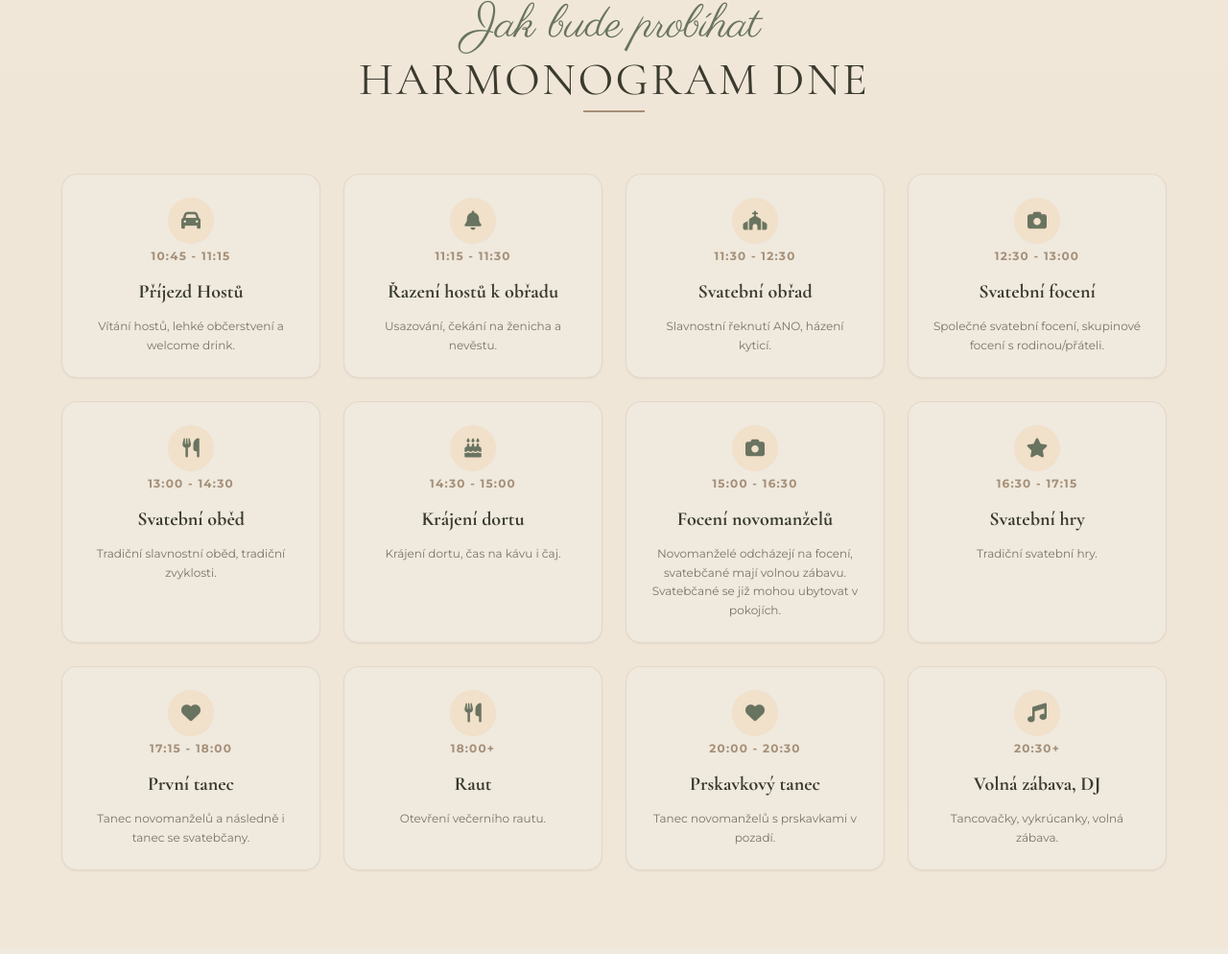
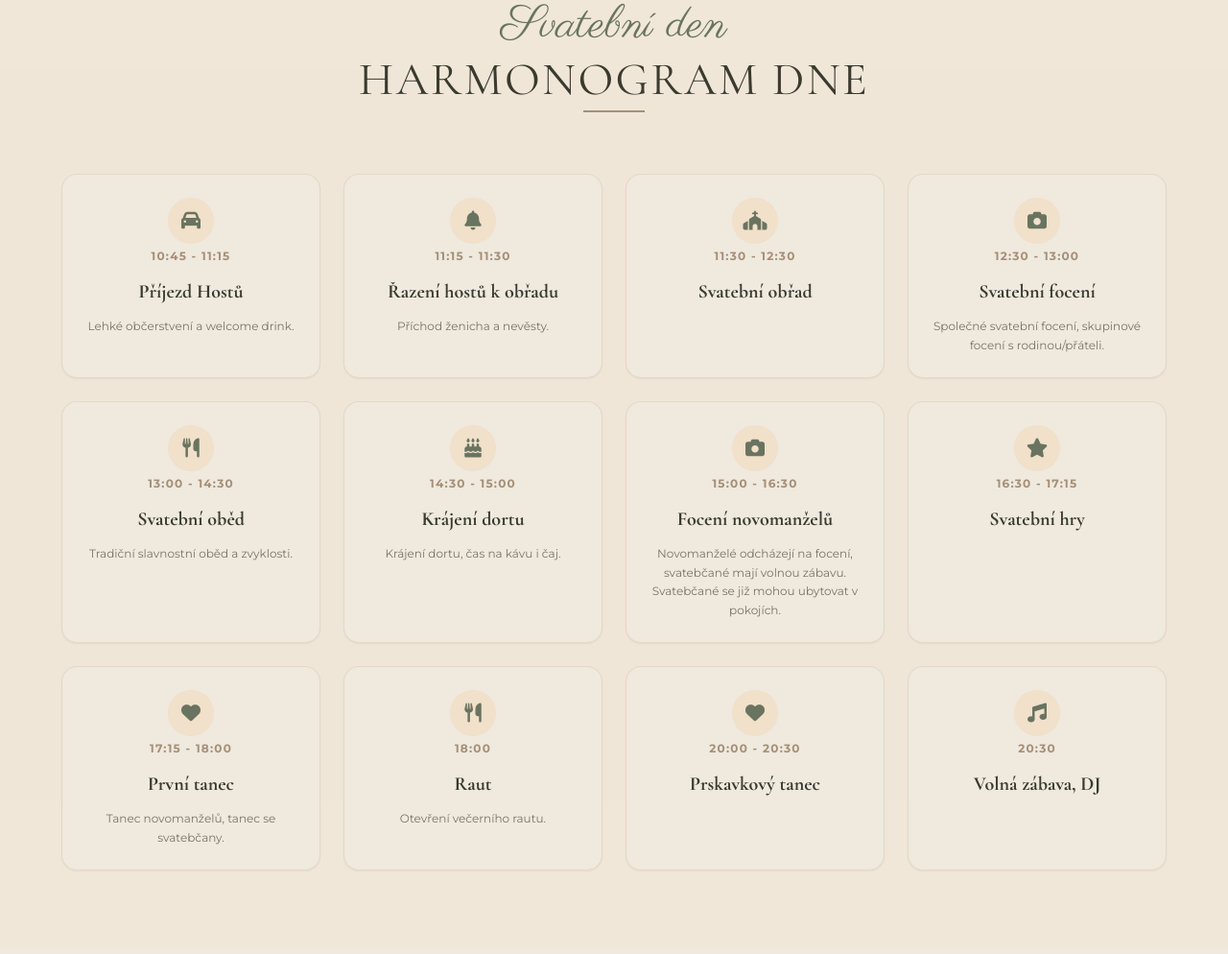
Before and after one commit to MaSi-pimple/nas-den-pratele, a plain HTML site: page index.html in a window 1280 px wide. Shown: the part 4246-5240 px from the top of the page at 96% size. Drawn offline with nearby package versions, Linux system fonts and the light colour scheme.

Commit message:
Update schedule details and descriptions in index.html

```diff
--- a/index.html
+++ b/index.html
@@ -306,7 +306,7 @@
         <section id="harmonogram" class="py-20 px-4 bg-wedding-champagne/30">
             <div class="max-w-6xl mx-auto">
                 <div class="text-center mb-16 space-y-2 reveal-element">
-                    <p class="font-script-custom text-4xl sm:text-5xl text-wedding-green">Jak bude probíhat</p>
+                    <p class="font-script-custom text-4xl sm:text-5xl text-wedding-green">Svatební den</p>
                     <h2 class="font-serif text-3xl sm:text-5xl uppercase tracking-wider text-wedding-dark">Harmonogram Dne</h2>
                     <div class="w-16 h-0.5 bg-wedding-taupe mx-auto mt-4"></div>
                 </div>
@@ -318,7 +318,7 @@
                         </div>
                         <span class="text-xs uppercase tracking-widest font-bold text-wedding-taupe">10:45 - 11:15</span>
                         <h3 class="font-serif text-xl font-bold text-wedding-dark">Příjezd Hostů</h3>
-                        <p class="text-xs text-wedding-stone leading-relaxed">Vítání hostů, lehké občerstvení a welcome drink.</p>
+                        <p class="text-xs text-wedding-stone leading-relaxed">Lehké občerstvení a welcome drink.</p>
                     </div>
 
                     <div class="bg-wedding-cream p-6 rounded-2xl border border-wedding-sand/40 text-center space-y-3 shadow-sm hover:shadow-md transition reveal-element">
@@ -327,7 +327,7 @@
                         </div>
                         <span class="text-xs uppercase tracking-widest font-bold text-wedding-taupe">11:15 - 11:30</span>
                         <h3 class="font-serif text-xl font-bold text-wedding-dark">Řazení hostů k obřadu</h3>
-                        <p class="text-xs text-wedding-stone leading-relaxed">Usazování, čekání na ženicha a nevěstu.</p>
+                        <p class="text-xs text-wedding-stone leading-relaxed">Příchod ženicha a nevěsty.</p>
                     </div>
 
                     <div class="bg-wedding-cream p-6 rounded-2xl border border-wedding-sand/40 text-center space-y-3 shadow-sm hover:shadow-md transition reveal-element">
@@ -336,7 +336,6 @@
                         </div>
                         <span class="text-xs uppercase tracking-widest font-bold text-wedding-taupe">11:30 - 12:30</span>
                         <h3 class="font-serif text-xl font-bold text-wedding-dark">Svatební obřad</h3>
-                        <p class="text-xs text-wedding-stone leading-relaxed">Slavnostní řeknutí ANO, házení kyticí.</p>
                     </div>
 
                     <div class="bg-wedding-cream p-6 rounded-2xl border border-wedding-sand/40 text-center space-y-3 shadow-sm hover:shadow-md transition reveal-element">
@@ -354,7 +353,7 @@
                         </div>
                         <span class="text-xs uppercase tracking-widest font-bold text-wedding-taupe">13:00 - 14:30</span>
                         <h3 class="font-serif text-xl font-bold text-wedding-dark">Svatební oběd</h3>
-                        <p class="text-xs text-wedding-stone leading-relaxed">Tradiční slavnostní oběd, tradiční zvyklosti.</p>
+                        <p class="text-xs text-wedding-stone leading-relaxed">Tradiční slavnostní oběd a zvyklosti.</p>
                     </div>
 
                     <div class="bg-wedding-cream p-6 rounded-2xl border border-wedding-sand/40 text-center space-y-3 shadow-sm hover:shadow-md transition reveal-element">
@@ -381,7 +380,6 @@
                         </div>
                         <span class="text-xs uppercase tracking-widest font-bold text-wedding-taupe">16:30 - 17:15</span>
                         <h3 class="font-serif text-xl font-bold text-wedding-dark">Svatební hry</h3>
-                        <p class="text-xs text-wedding-stone leading-relaxed">Tradiční svatební hry.</p>
                     </div>
 
                     <div class="bg-wedding-cream p-6 rounded-2xl border border-wedding-sand/40 text-center space-y-3 shadow-sm hover:shadow-md transition reveal-element">
@@ -390,14 +388,14 @@
                         </div>
                         <span class="text-xs uppercase tracking-widest font-bold text-wedding-taupe">17:15 - 18:00</span>
                         <h3 class="font-serif text-xl font-bold text-wedding-dark">První tanec</h3>
-                        <p class="text-xs text-wedding-stone leading-relaxed">Tanec novomanželů a následně i tanec se svatebčany.</p>
+                        <p class="text-xs text-wedding-stone leading-relaxed">Tanec novomanželů, tanec se svatebčany.</p>
                     </div>
 
                     <div class="bg-wedding-cream p-6 rounded-2xl border border-wedding-sand/40 text-center space-y-3 shadow-sm hover:shadow-md transition reveal-element">
                         <div class="w-12 h-12 rounded-full bg-wedding-champagne text-wedding-green flex items-center justify-center mx-auto text-xl">
                             <i class="fa-solid fa-utensils"></i>
                         </div>
-                        <span class="text-xs uppercase tracking-widest font-bold text-wedding-taupe">18:00+</span>
+                        <span class="text-xs uppercase tracking-widest font-bold text-wedding-taupe">18:00</span>
                         <h3 class="font-serif text-xl font-bold text-wedding-dark">Raut</h3>
                         <p class="text-xs text-wedding-stone leading-relaxed">Otevření večerního rautu.</p>
                     </div>
@@ -408,16 +406,14 @@
                         </div>
                         <span class="text-xs uppercase tracking-widest font-bold text-wedding-taupe">20:00 - 20:30</span>
                         <h3 class="font-serif text-xl font-bold text-wedding-dark">Prskavkový tanec</h3>
-                        <p class="text-xs text-wedding-stone leading-relaxed">Tanec novomanželů s prskavkami v pozadí.</p>
                     </div>
 
                     <div class="bg-wedding-cream p-6 rounded-2xl border border-wedding-sand/40 text-center space-y-3 shadow-sm hover:shadow-md transition reveal-element">
                         <div class="w-12 h-12 rounded-full bg-wedding-champagne text-wedding-green flex items-center justify-center mx-auto text-xl">
                             <i class="fa-solid fa-music"></i>
                         </div>
-                        <span class="text-xs uppercase tracking-widest font-bold text-wedding-taupe">20:30+</span>
+                        <span class="text-xs uppercase tracking-widest font-bold text-wedding-taupe">20:30</span>
                         <h3 class="font-serif text-xl font-bold text-wedding-dark">Volná zábava, DJ</h3>
-                        <p class="text-xs text-wedding-stone leading-relaxed">Tancovačky, vykrúcanky, volná zábava.</p>
                     </div>
                 </div>
             </div>
@@ -556,6 +552,7 @@
 
                 <div class="bg-wedding-cream p-8 sm:p-10 rounded-3xl shadow-lg border border-wedding-sand/50 space-y-8 reveal-element">
                     <p class="text-sm text-wedding-stone leading-relaxed max-w-md mx-auto">Lámete-li si se svatebním darem hlavu,<br>vězte, že máme pro Vás radu.<br>Potěší nás příspěvek v jakékoli výši,<br>který nám rozpočet na líbánky zvýší.</p>
+                    <p class="text-sm text-wedding-stone leading-relaxed max-w-md mx-auto">Chcete poslat svatební dar bezhotovostně?<br>Načtěte QR kód.</p>
 
                     <div class="flex justify-center">
                         <div class="bg-white p-4 rounded-2xl border border-wedding-sand/50 shadow-sm inline-block">
```
